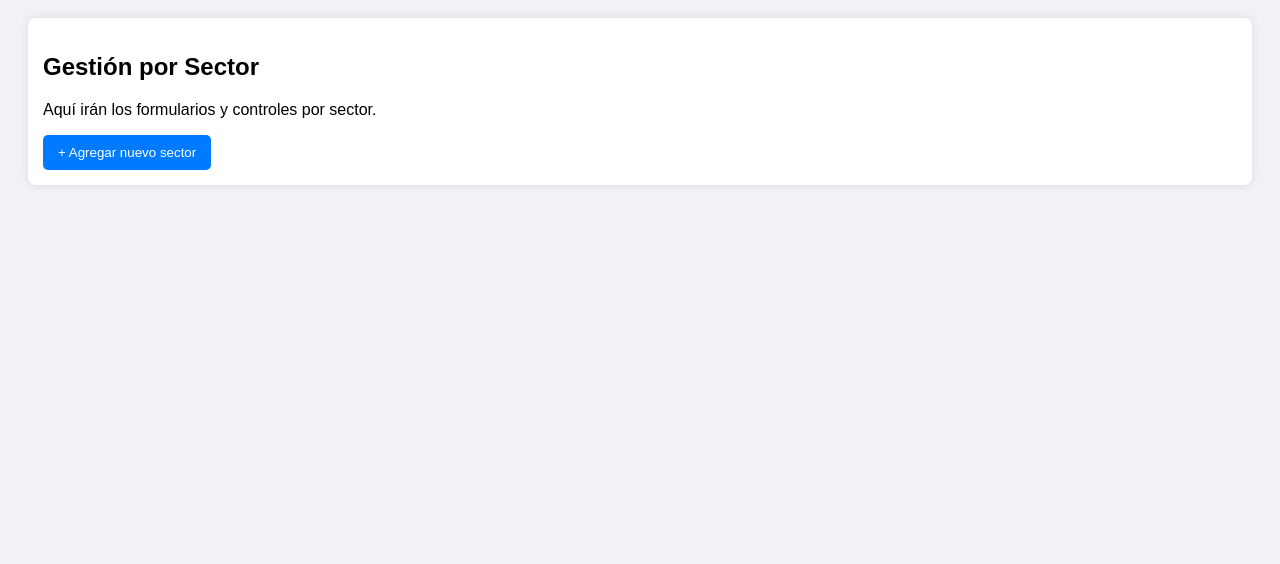
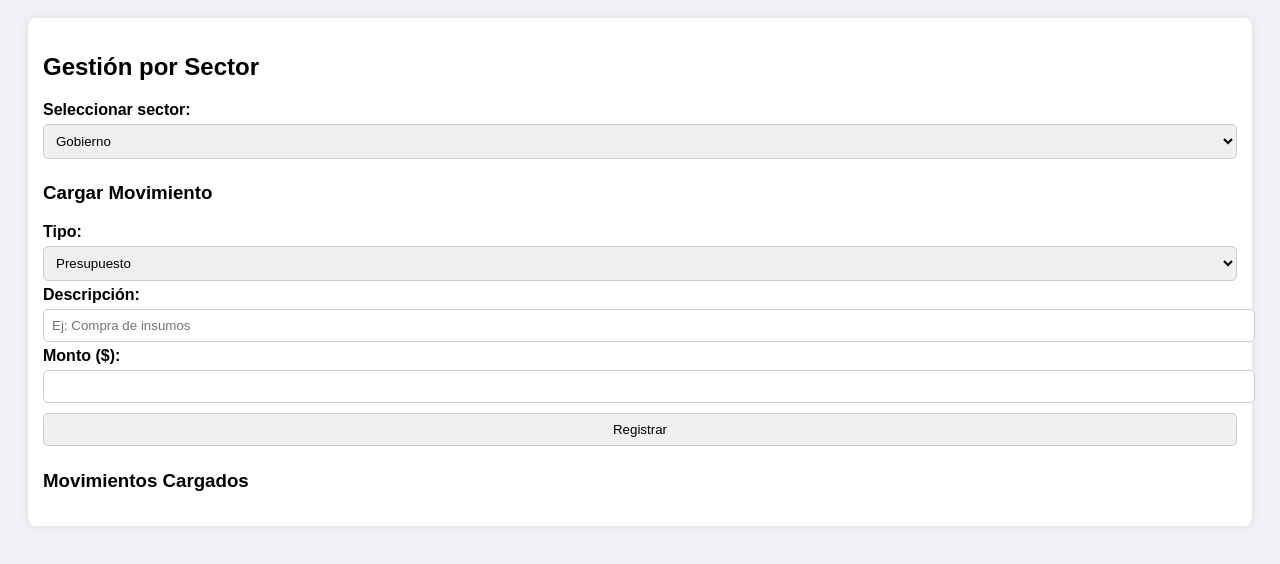
Before and after one commit to feitituns86/App-cuentas-corrientes, a plain HTML site: page index.html in a window 1280 px wide. Both pictures are taken after a click on the link "Sectores". Shown: the part 128-692 px from the top of the page. Drawn offline with Linux system fonts and the light colour scheme.

Commit message:
Add files via upload

```diff
--- a/index.html
+++ b/index.html
@@ -2,7 +2,7 @@
 <!DOCTYPE html>
 <html lang="es">
 <head>
-  <meta charset="UTF-8" />
+  <meta charset="UTF-8">
   <meta name="viewport" content="width=device-width, initial-scale=1.0"/>
   <title>App de Cuentas Corrientes</title>
   <style>
@@ -11,7 +11,8 @@
     nav { margin-bottom: 20px; }
     nav a { margin-right: 10px; text-decoration: none; color: #007bff; }
     .panel { background: white; padding: 15px; border-radius: 8px; box-shadow: 0 0 10px rgba(0,0,0,0.1); margin-bottom: 20px; }
-    button { padding: 10px 15px; border: none; border-radius: 5px; background-color: #007bff; color: white; cursor: pointer; }
+    button, select, input { padding: 8px; margin: 5px 0; border-radius: 5px; border: 1px solid #ccc; width: 100%; }
+    label { font-weight: bold; }
   </style>
 </head>
 <body>
@@ -24,18 +25,42 @@
 
   <div id="inicio" class="panel">
     <h2>Bienvenido</h2>
-    <p>Utilizá el menú para gestionar sectores, cargar datos y ver el estado general de las cuentas corrientes.</p>
+    <p>Usá el menú para gestionar sectores, cargar movimientos y ver el estado general.</p>
   </div>
 
   <div id="sectores" class="panel" style="display:none">
     <h2>Gestión por Sector</h2>
-    <p>Aquí irán los formularios y controles por sector.</p>
-    <button onclick="alert('Funcionalidad en desarrollo')">+ Agregar nuevo sector</button>
+    <label for="sector">Seleccionar sector:</label>
+    <select id="sector">
+      <option>Gobierno</option>
+      <option>Juventud</option>
+      <option>Eventos</option>
+      <option>Otro</option>
+    </select>
+
+    <h3>Cargar Movimiento</h3>
+    <label for="tipo">Tipo:</label>
+    <select id="tipo">
+      <option>Presupuesto</option>
+      <option>Factura</option>
+      <option>Pago</option>
+    </select>
+
+    <label for="descripcion">Descripción:</label>
+    <input type="text" id="descripcion" placeholder="Ej: Compra de insumos" />
+
+    <label for="monto">Monto ($):</label>
+    <input type="number" id="monto" />
+
+    <button onclick="registrarMovimiento()">Registrar</button>
+
+    <h3>Movimientos Cargados</h3>
+    <ul id="lista-movimientos"></ul>
   </div>
 
   <div id="resumen" class="panel" style="display:none">
     <h2>Resumen General</h2>
-    <p>Panel con estado de crédito, facturación, pagos y deudas.</p>
+    <p>(En desarrollo) Aquí aparecerá el estado consolidado de todos los sectores.</p>
   </div>
 
   <script>
@@ -43,6 +68,25 @@
       document.querySelectorAll('.panel').forEach(p => p.style.display = 'none');
       document.getElementById(id).style.display = 'block';
     }
+
+    function registrarMovimiento() {
+      const sector = document.getElementById('sector').value;
+      const tipo = document.getElementById('tipo').value;
+      const descripcion = document.getElementById('descripcion').value;
+      const monto = document.getElementById('monto').value;
+
+      if (!descripcion || !monto) {
+        alert("Por favor completá todos los campos.");
+        return;
+      }
+
+      const item = document.createElement('li');
+      item.textContent = `🔹 ${sector} | ${tipo} | ${descripcion} | $${monto}`;
+      document.getElementById('lista-movimientos').appendChild(item);
+
+      document.getElementById('descripcion').value = "";
+      document.getElementById('monto').value = "";
+    }
   </script>
 </body>
 </html>
```
